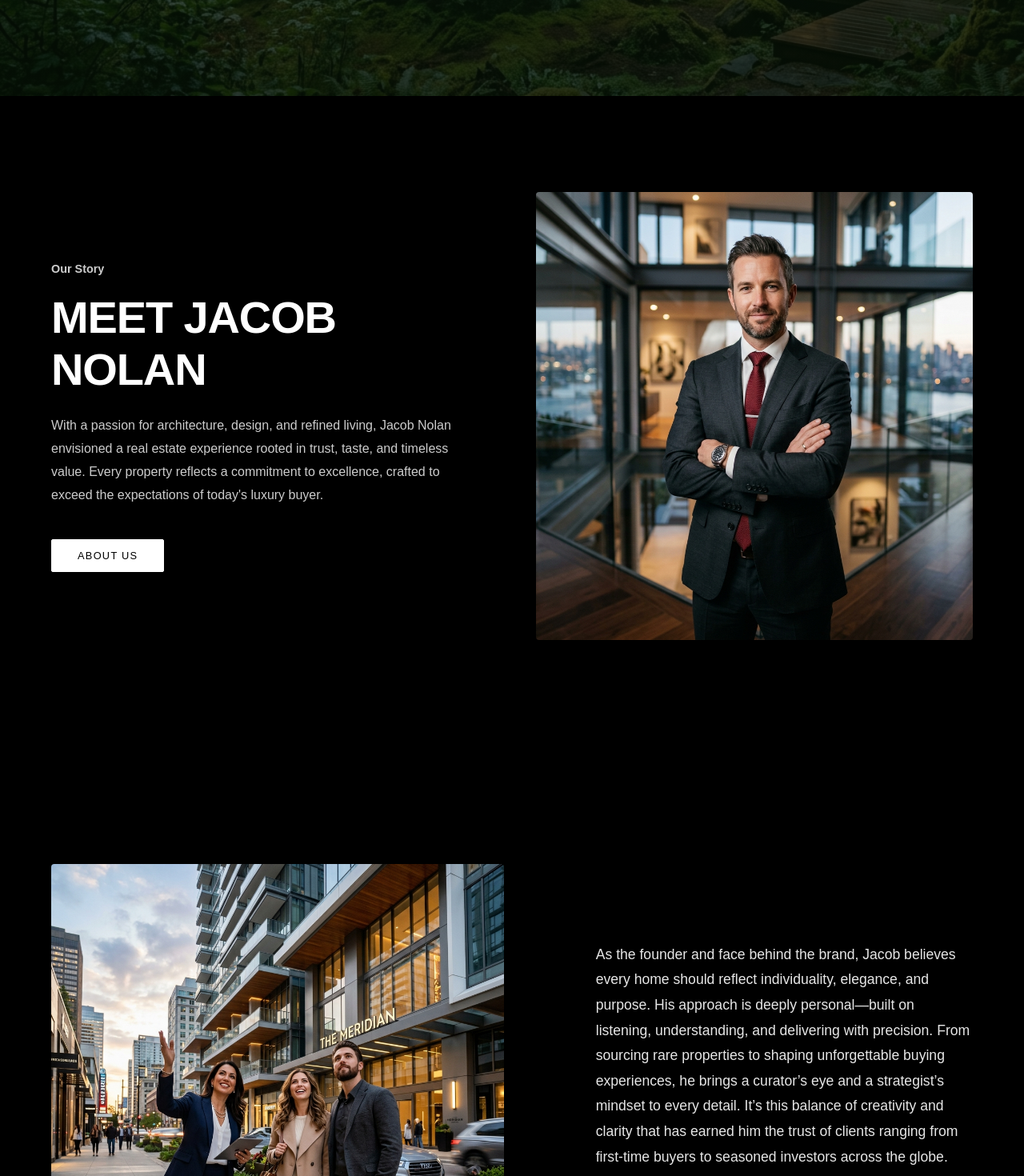
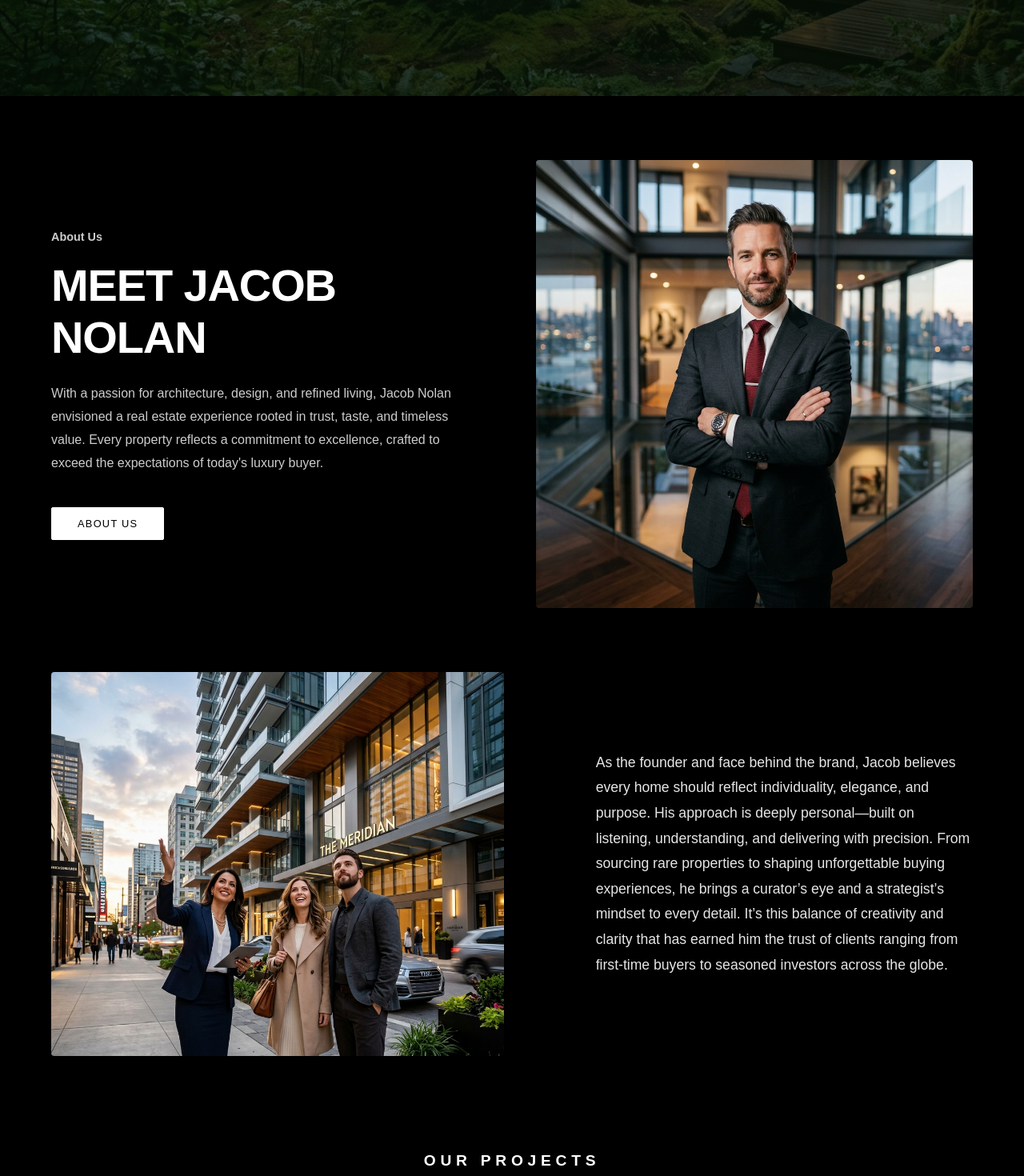
Before and after one commit to willowysolutionsoffice/attiks, a Next.js app: page / in a window 1280 px wide. Shown: the part 3880-5350 px from the top of the page at 80% size. Built offline with nearby package versions, Linux system fonts and the light colour scheme.

Commit message:
about and project section completed

```diff
--- a/src/components/AboutPhilosophy.tsx
+++ b/src/components/AboutPhilosophy.tsx
@@ -5,17 +5,16 @@ import Image from 'next/image';
 
 export default function AboutPhilosophy() {
   return (
-    <section className="section" style={{ height: '100vh', background: '#000', padding: '0 var(--section-padding)', scrollSnapAlign: 'start' }}>
+    <section className="section" style={{ height: 'auto', minHeight: '60vh', background: '#000', padding: '40px var(--section-padding) 80px', scrollSnapAlign: 'start' }}>
       <div style={{
         display: 'flex',
         width: '100%',
-        height: '100%',
         alignItems: 'center',
         gap: '10%'
       }}>
 
         {/* Left Image Box */}
-        <div style={{ flex: 1.2, position: 'relative', height: '60%', borderRadius: '4px', overflow: 'hidden' }}>
+        <div style={{ flex: 1.2, position: 'relative', height: '60vh', borderRadius: '4px', overflow: 'hidden' }}>
           <motion.div
             initial={{ opacity: 0, y: 50 }}
             whileInView={{ opacity: 1, y: 0 }}
--- a/src/components/AboutSection.tsx
+++ b/src/components/AboutSection.tsx
@@ -5,8 +5,8 @@ import Image from 'next/image';
 
 export default function AboutSection() {
   return (
-    <section id="about-us" className="section" style={{ height: '100vh', background: '#000', padding: '0 var(--section-padding)', scrollSnapAlign: 'start' }}>
-      <div style={{ display: 'flex', width: '100%', height: '100%' }}>
+    <section id="about-us" className="section" style={{ height: 'auto', minHeight: '60vh', background: '#000', padding: '80px var(--section-padding) 40px', scrollSnapAlign: 'start' }}>
+      <div style={{ display: 'flex', width: '100%', alignItems: 'center' }}>
 
         {/* Left Content */}
         <div style={{
@@ -22,7 +22,7 @@ export default function AboutSection() {
             transition={{ duration: 0.8, ease: 'easeOut' }}
             viewport={{ once: true }}
           >
-            <p style={{ fontSize: '0.9rem', marginBottom: '1rem', fontWeight: 600 }}>Our Story</p>
+            <p style={{ fontSize: '0.9rem', marginBottom: '1rem', fontWeight: 600 }}>About Us</p>
             <h2 style={{ fontSize: 'clamp(2rem, 5vw, 3.5rem)', fontWeight: 'bold', marginBottom: '1.5rem', textTransform: 'none' }}>
               MEET JACOB NOLAN
             </h2>
@@ -45,7 +45,7 @@ export default function AboutSection() {
         </div>
 
         {/* Right Image */}
-        <div style={{ flex: 1, position: 'relative', padding: '120px 0 120px 60px' }}>
+        <div style={{ flex: 1, position: 'relative', padding: '0 0 0 60px', height: 'calc(100vh - 240px)' }}>
           <motion.div
             initial={{ opacity: 0, scale: 1.1 }}
             whileInView={{ opacity: 1, scale: 1 }}
--- a/src/components/CommunityCarousel.tsx
+++ b/src/components/CommunityCarousel.tsx
@@ -15,9 +15,9 @@ export default function CommunityCarousel() {
   const extendedCommunities = [...communities, ...communities, ...communities, ...communities];
 
   return (
-    <section className="section" style={{ height: '100vh', background: '#000', padding: '5% 0', display: 'flex', flexDirection: 'column', scrollSnapAlign: 'start' }}>
+    <section className="section" style={{ height: 'auto', minHeight: '60vh', background: '#000', padding: '40px 0 80px', display: 'flex', flexDirection: 'column', scrollSnapAlign: 'start' }}>
       <div style={{ textAlign: 'center', marginBottom: '5vh' }}>
-        <h2 style={{ fontSize: '1.2rem', letterSpacing: '0.3em', fontWeight: 600 }}>OUR COMMUNITIES</h2>
+        <h2 style={{ fontSize: '1.2rem', letterSpacing: '0.3em', fontWeight: 600 }}>OUR PROJECTS</h2>
       </div>
 
       <div style={{ flex: 1, overflow: 'hidden', position: 'relative', display: 'flex', alignItems: 'center' }}>
```
